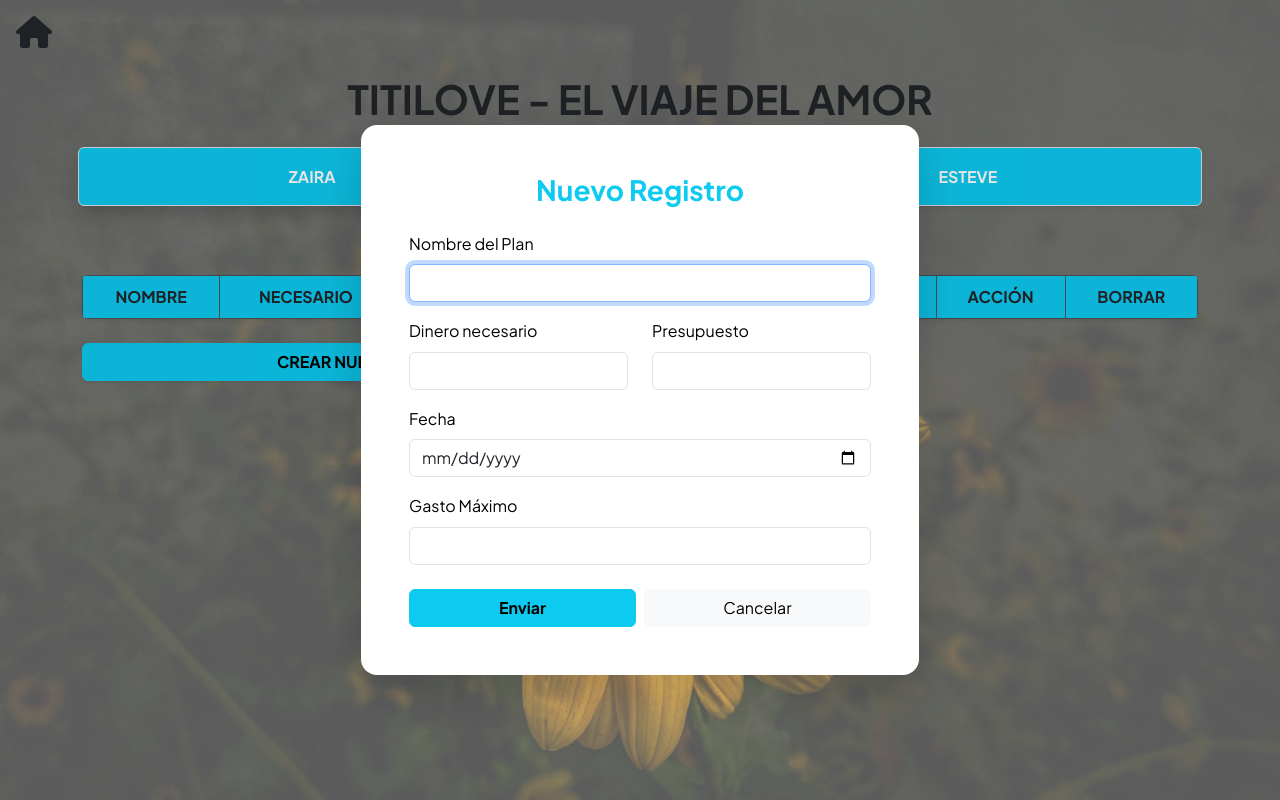
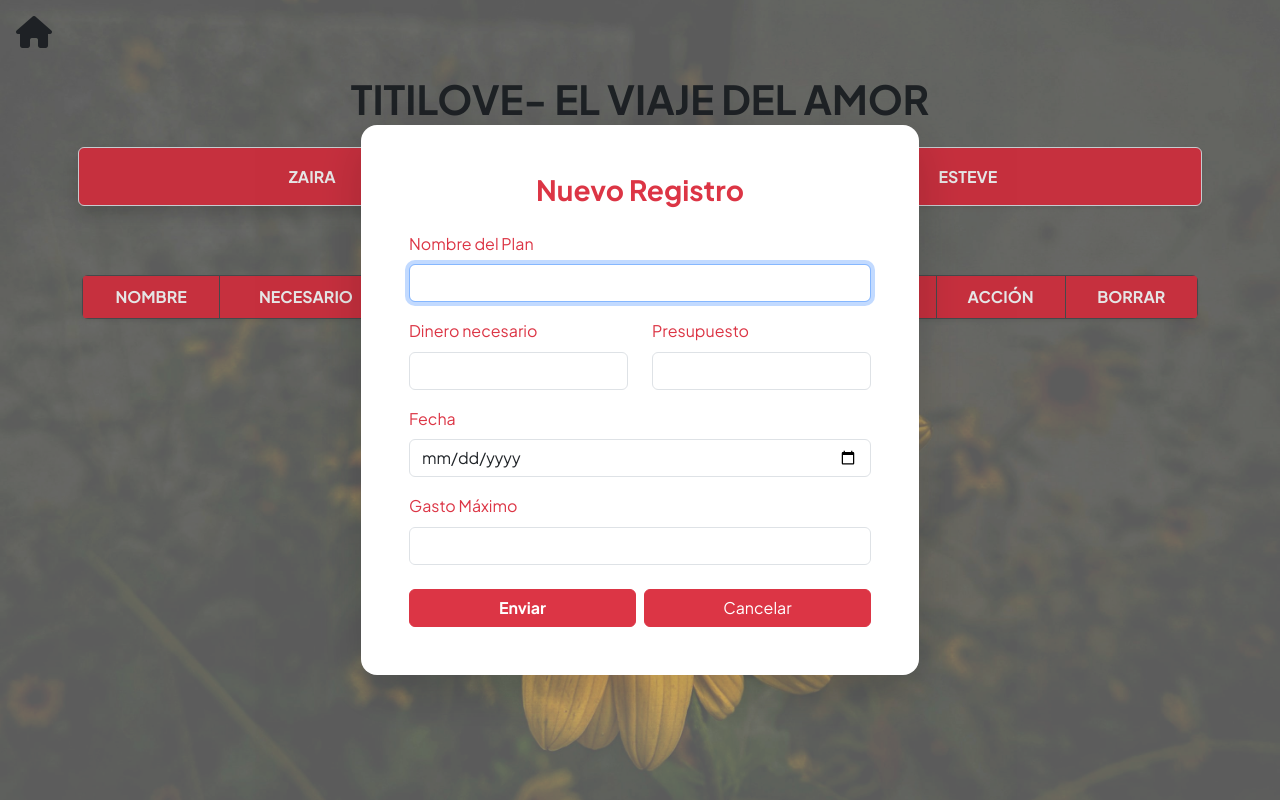
Before and after one commit to esteve2002/TitiLove, a website with bundled scripts: page index.html in a window 1280 px wide. Both pictures are taken after a click on the button "CREAR NUEVO PLAN". Built offline with nearby package versions, Linux system fonts and the light colour scheme; no server answers.

Commit message:
Mejora de diseño de collores coloreados

```diff
--- a/app.js
+++ b/app.js
@@ -238,7 +238,7 @@ async function cargarPlanes() {
             <td>${p.GastoMax || 0} €</td>
             <td>${p.FechaFinal || "-"}</td>
             <td>${p.PresupuestoPlan || 0} €</td>
-            <td><button class="btn btn-info btn-sm" onclick="entrarAlPlan('${id}')">ENTRAR</button></td>
+            <td><button class="btn btn-danger btn-sm" onclick="entrarAlPlan('${id}')">ENTRAR</button></td>
             <td><input type="checkbox" onchange="gestionarSeleccionPlan('${id}', this)"></td>
         `;
         tablaBody.appendChild(fila);
--- a/index.html
+++ b/index.html
@@ -27,18 +27,18 @@
     </header>
 
     <div class="container mt-2 text-center">
-        <h1 class="fw-bold text-dark h1">TITILOVE - EL VIAJE DEL AMOR</h1>
+        <h1 class="fw-bold text-dark h1">TITILOVE- EL VIAJE DEL AMOR</h1>
     </div>
 
     <div class="container my-4">
         <div class="row g-2 align-items-center justify-content-center">
-            <div class="col-5 p-3 bg-info rounded text-center fw-bold text-white border" style="box-shadow: 0 .5rem 1rem rgba(0, 0, 5, 0.15) !important;">ZAIRA</div>
+            <div class="col-5 p-3 bg-danger rounded text-center fw-bold text-white border" style="box-shadow: 0 .5rem 1rem rgba(0, 0, 5, 0.15) !important;">ZAIRA</div>
             <div class="col-2 d-flex justify-content-center">
                 <div class="p-2 border rounded-circle shadow-sm bg-light d-flex align-items-center justify-content-center" style="width: 55px; height: 55px;">
                     <i class="bi bi-heart-fill text-danger fs-3 animate-heart"></i>
                 </div>
             </div>
-            <div class="col-5 p-3 bg-info rounded text-center fw-bold text-white shadow-sm border">ESTEVE</div>
+            <div class="col-5 p-3 bg-danger rounded text-center fw-bold text-white shadow-sm border">ESTEVE</div>
         </div>
     </div>
 
@@ -50,13 +50,13 @@
                     <table class="table table-striped table-bordered mb-0" id="tablaPlanes">
                         <thead class="table-dark">
                             <tr class="text-center">
-                                <th class="bg-info text-dark">NOMBRE</th>
-                                <th class="bg-info text-dark">NECESARIO</th>
-                                <th class="bg-info text-dark">GASTO MÁXIMO</th>
-                                <th class="bg-info text-dark">FECHA</th>
-                                <th class="bg-info text-dark">PRESUPUESTO</th>
-                                <th class="bg-info text-dark">ACCIÓN</th>
-                                <th class="bg-info text-dark">BORRAR</th>
+                                <th class="bg-danger text-white">NOMBRE</th>
+                                <th class="bg-danger text-white">NECESARIO</th>
+                                <th class="bg-danger text-white">GASTO MÁXIMO</th>
+                                <th class="bg-danger text-white">FECHA</th>
+                                <th class="bg-danger text-white">PRESUPUESTO</th>
+                                <th class="bg-danger text-white">ACCIÓN</th>
+                                <th class="bg-danger text-white">BORRAR</th>
                             </tr>
                         </thead>
                         <tbody class="text-center" id="cuerpoTabla">
@@ -68,44 +68,50 @@
     </div>
 
     <div class="container mt-4 mb-5">
-        <div class="row g-3 justify-content-center">
+        <div class="row g-3 justify-content-center text-center">
+            <div class="col-12 text-center justify-content-center col-sm-6">
+                <button id="btAbrirModalCrearPlan" class="btn btn-dark justify-content-center align-items-center w-100 fs-5 fw-bold shadow-sm">CREAR NUEVO PLAN</button>
+            </div>
+
+        </div>
+
+        <div class="row g-3 justify-content-center text-center mt-3">
             <div class="col-12 col-sm-6">
-                <button id="btAbrirModalCrearPlan" class="btn btn-info w-100 fw-bold shadow-sm">CREAR NUEVO PLAN</button>
-            </div>
-            <div class="col-12 col-sm-6">
-                <button id="btnEliminarVarios" onclick="eliminarPlanesSeleccionados()" class="btn btn-outline-danger w-100 fw-bold shadow-sm" style="display: none;">Eliminar Seleccionados</button>
+                <button id="btnEliminarVarios" onclick="eliminarPlanesSeleccionados()" class="btn btn-danger w-100 fw-bold" style="display: none;">Eliminar Seleccionados</button>
             </div>
         </div>
+
+
     </div>
 
-    <dialog id="modalForm" class="border-0 shadow-lg rounded-4 p-0">
+    <dialog id="modalForm" class="border-0 shadow-lg  rounded-4 p-0">
         <form id="formPlan" method="dialog" class="p-4 p-md-5">
-            <h3 class="text-center mb-4 text-info fw-bold">Nuevo Registro</h3>
+            <h3 class="text-center mb-4 text-danger fw-bold">Nuevo Registro</h3>
             <div class="mb-3">
-                <label class="form-label">Nombre del Plan</label>
+                <label class="form-label text-danger">Nombre del Plan</label>
                 <input type="text" class="form-control" name="NombrePlan" required>
             </div>
             <div class="row">
                 <div class="col-6 mb-3">
-                    <label class="form-label">Dinero necesario</label>
+                    <label class="form-label text-danger">Dinero necesario</label>
                     <input type="number" class="form-control" name="DineroNecesario" required>
                 </div>
                 <div class="col-6 mb-3">
-                    <label class="form-label">Presupuesto</label>
+                    <label class="form-label text-danger">Presupuesto</label>
                     <input type="number" class="form-control" name="PresupuestoPlan" required>
                 </div>
             </div>
             <div class="mb-3">
-                <label class="form-label">Fecha</label>
-                <input type="date" class="form-control" name="FechaPlan" required>
+                <label class="form-label text-danger">Fecha</label>
+                <input type="date" class="form-control name="FechaPlan" required>
             </div>
             <div class="mb-4">
-                <label class="form-label">Gasto Máximo</label>
+                <label class="form-label text-danger">Gasto Máximo</label>
                 <input type="number" class="form-control" name="GastoMaxPlan" required>
             </div>
             <div class="d-flex gap-2">
-                <button type="submit" class="btn btn-info w-100 fw-bold">Enviar</button>
-                <button type="button" id="cerrarForm" class="btn btn-light w-100">Cancelar</button>
+                <button type="submit" class="btn btn-danger w-100 fw-bold">Enviar</button>
+                <button type="button" id="cerrarForm" class="btn btn-danger w-100">Cancelar</button>
             </div>
         </form>
     </dialog>
```
Also changed, not shown: plan.html (+6 -6 lines), 1 other file.
